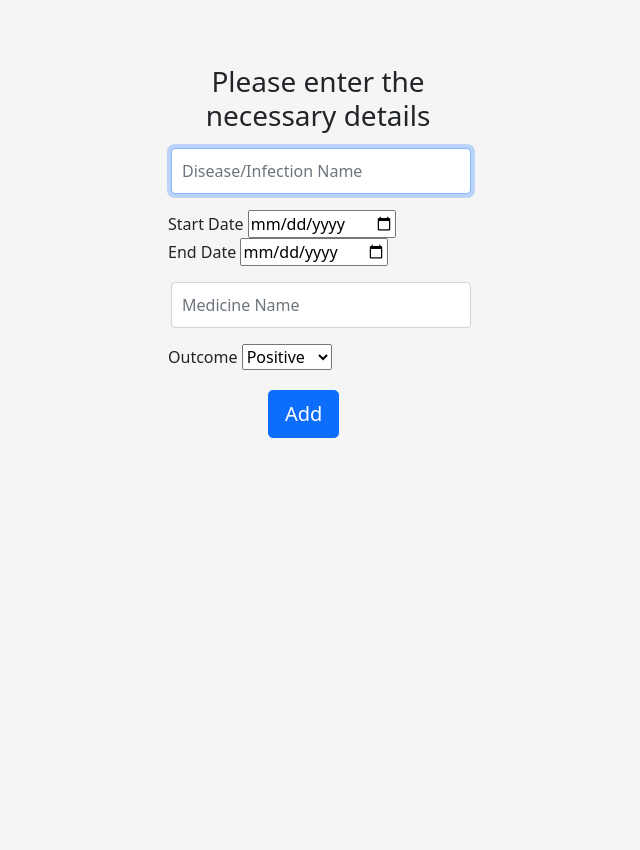
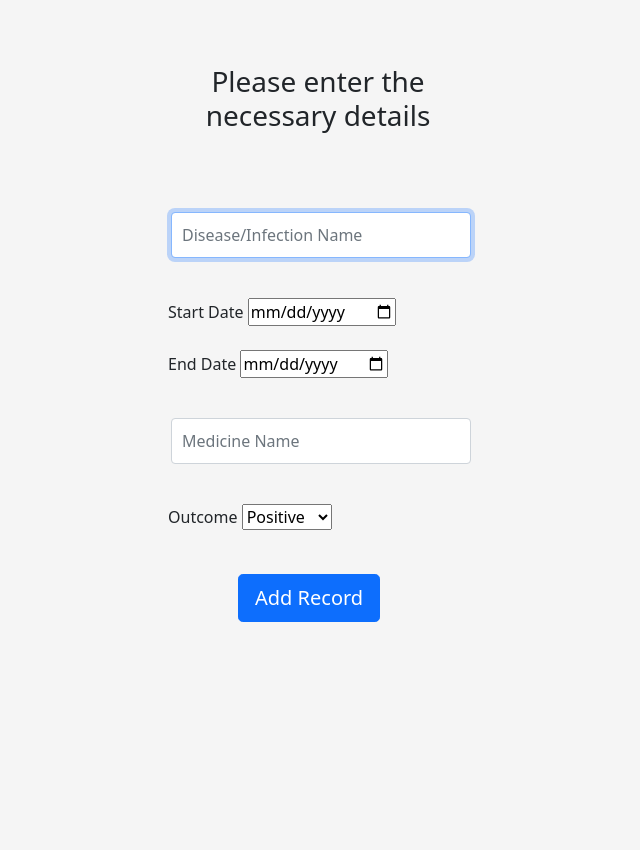
Before and after one commit to Mihir2527/HackHarvard2021, a Django app: page /history/newrecord/ in a window 1280 px wide. Shown: the whole page, without its empty margins (322-962 px from the left). Run offline with Django 3.2, Linux system fonts and the light colour scheme; a user stored in the database is signed in.

Commit message:
UI improvements

```diff
--- a/History/templates/History/edit.html
+++ b/History/templates/History/edit.html
@@ -98,6 +98,7 @@
         {% csrf_token %}
 
         <h1 class="h3 mb-3 font-weight-normal text-center">Edit your item</h1>
+        <br>
 
         <!-- Infection Name -->
         <input type="text" id="inputInfection" name="infection" class="form-control" placeholder="Disease/Infection Name" value="{{item.infection}}" required autofocus>
@@ -105,6 +106,7 @@
         <!-- Start Date -->
         <label for="start_date">Start Date</label>
         <input type="date" name="start_date" id="start_date" placeholder="Start Date" required>
+        <br>
         <br>
         <!-- End Date -->
         <label for="end_date">End Date</label>
--- a/History/templates/History/newrecord.html
+++ b/History/templates/History/newrecord.html
@@ -98,20 +98,27 @@
         {% csrf_token %}
 
         <h1 class="h3 mb-3 font-weight-normal text-center">Please enter the necessary details</h1>
+        <br>
+        <br>
 
         <!-- Infection Name -->
         <input type="text" id="inputInfection" name="infection" class="form-control" placeholder="Disease/Infection Name" required autofocus>
-
+        <br>
         <!-- Start Date -->
         <label for="start_date">Start Date</label>
         <input type="date" name="start_date" id="start_date" placeholder="Start Date" required>
+        <br>
+        <br>
 
         <!-- End Date -->
         <label for="end_date">End Date</label>
         <input type="date" name="end_date" id="end_date" placeholder="End Date" required>
+        <br>
+        <br>
 
         <!-- Medicine Name -->
         <input type="text" id="inputMedicine" name="medicine" class="form-control" placeholder="Medicine Name" required>
+        <br>
 
         <!-- Outcome -->
         <label for="inputOutcome">Outcome</label>
@@ -119,9 +126,11 @@
             <option value="Positive">Positive</option>
             <option value="Negative">Negative</option>
         </select>
+        <br>
+        <br>
 
         <button class="btn btn-lg btn-primary btn-block" type="submit"
-            style="margin-left: 100px; margin-top: 20px;">Add</button>
+            style="margin-left: 70px; margin-top: 20px;">Add Record</button>
 
     </form>
 
```
Also changed, not shown: db.sqlite3.
